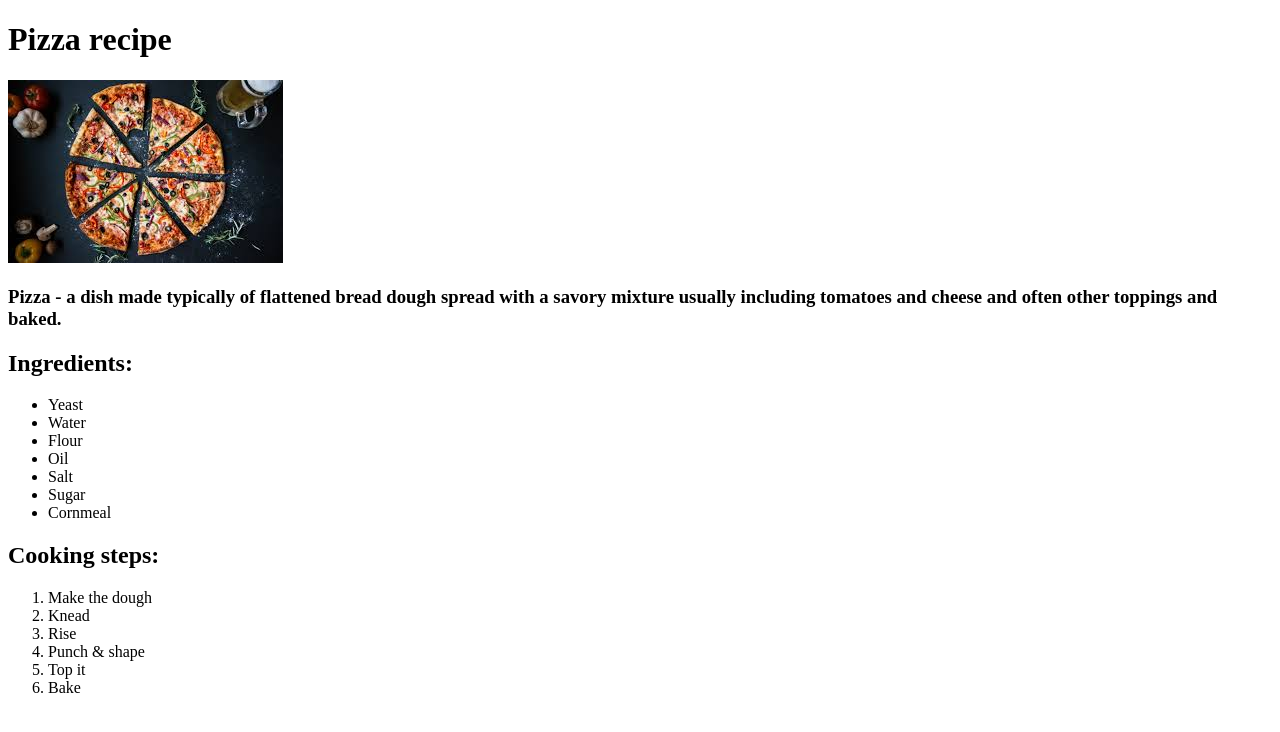
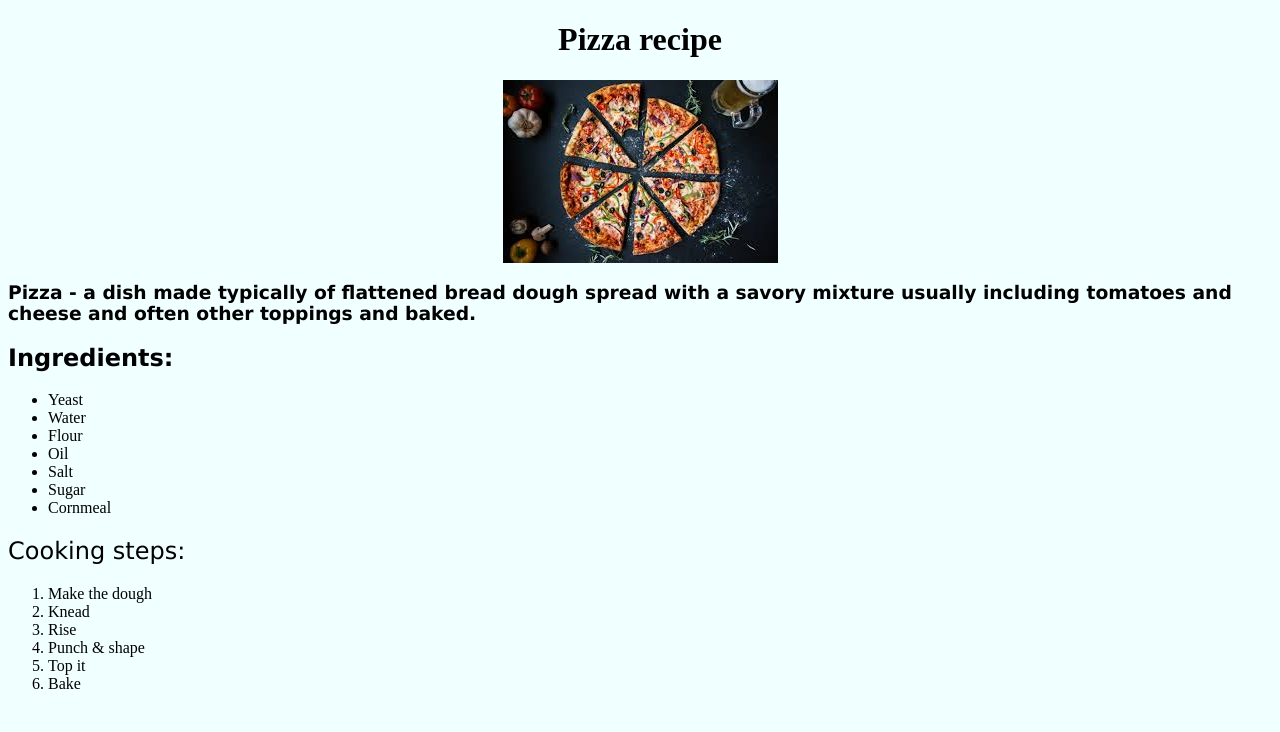
Before and after one commit to tedresmol/odin-recipes, a plain HTML site: page recipes/pizza.html in a window 1280 px wide. Drawn offline with Linux system fonts and the light colour scheme.

Commit message:
Add css to pizza

```diff
--- a/css/pizza.css
+++ b/css/pizza.css
@@ -0,0 +1,18 @@
+h1 {
+    text-align: center;
+
+}
+img {
+    display: block;
+    margin: 0 auto;
+}
+* {
+    background-color: azure;
+}
+.h2,
+.h {
+    font-family: 'Lucida Sans', 'Lucida Sans Regular', 'Lucida Grande', 'Lucida Sans Unicode', Geneva, Verdana, sans-serif
+}
+.h2 {
+    font-weight: 100;
+}
--- a/recipes/pizza.html
+++ b/recipes/pizza.html
@@ -9,8 +9,8 @@
 <body>
     <h1>Pizza recipe</h1>
     <img src="../img/pizza.jpeg" alt="Tasty pizza">
-    <h3>Pizza - a dish made typically of flattened bread dough spread with a savory mixture usually including tomatoes and cheese and often other toppings and baked.</h3>
-    <h2>Ingredients:</h2>
+    <h3 class="h">Pizza - a dish made typically of flattened bread dough spread with a savory mixture usually including tomatoes and cheese and often other toppings and baked.</h3>
+    <h2 class="h">Ingredients:</h2>
     <ul>
         <li>Yeast</li>
         <li>Water</li>
@@ -20,7 +20,7 @@
         <li>Sugar</li>
         <li>Cornmeal</li>
     </ul>
-    <h2>Cooking steps:</h2>
+    <h2 class="h2">Cooking steps:</h2>
     <ol>
         <li>Make the dough</li>
         <li>Knead</li>
```
